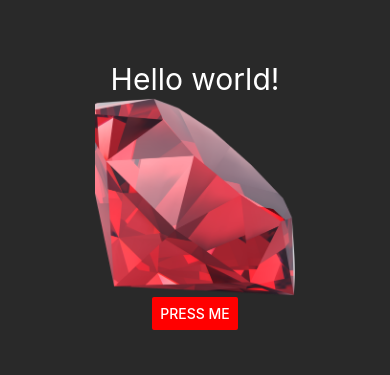
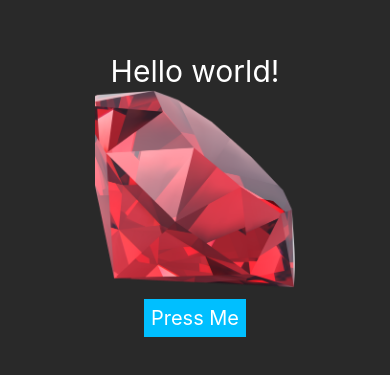
Before and after one commit to juliswer/react-native-course, a React Native app: screen / in a window 390 px wide. Shown: the part 227-602 px from the top of the page. Built offline with nearby package versions, Linux system fonts and the light colour scheme.

Commit message:
new files

```diff
--- a/App.js
+++ b/App.js
@@ -1,5 +1,5 @@
 import React from 'react';
-import {Text, View, StyleSheet, Image, Button} from 'react-native'
+import {Text, View, StyleSheet, Image, Button, Alert, TouchableOpacity} from 'react-native'
 import image from './assets/redDiamond.png'
 
 const App = () => {
@@ -11,11 +11,18 @@ const App = () => {
         source={image}
         style={styles.image}
       />
-      <Button
+      {/* <Button
         color="red"
         title="Press me"
-        onPress={() => console.log("Hello world")}
-      />
+        onPress={() => Alert.alert('Hello world')}
+      /> */}
+      <TouchableOpacity
+        onPress={() => Alert.alert('Hello world')}
+        style={styles.button}
+      >
+        <Text style={styles.buttonText} >Press Me</Text>
+      </TouchableOpacity>
+
     </View>
   )
 }
@@ -34,6 +41,15 @@ const styles = StyleSheet.create({
   image: {
     height: 200,
     width: 200
+  },
+  button: {
+    backgroundColor: 'deepskyblue',
+    padding: 7,
+    marginTop: 10
+  },
+  buttonText: {
+    color: "#fff",
+    fontSize: 20
   }
 })
 
```
